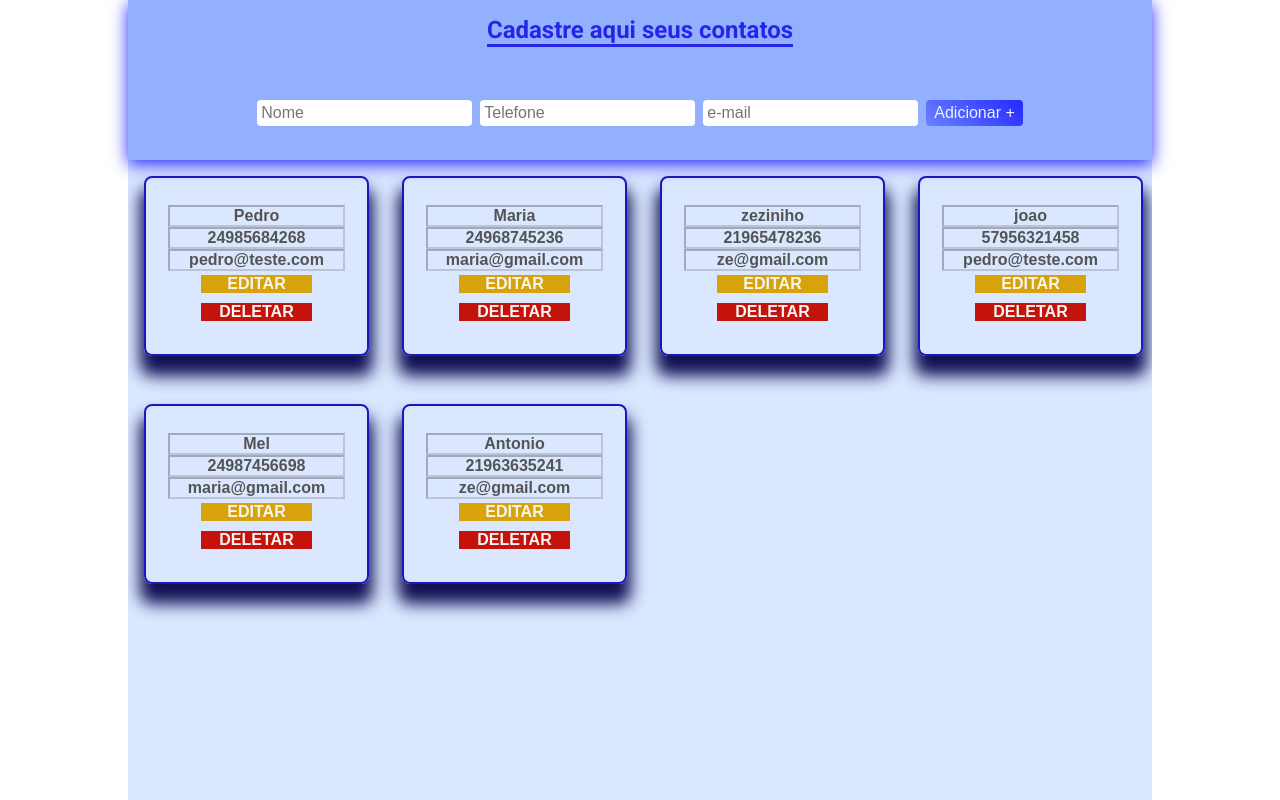
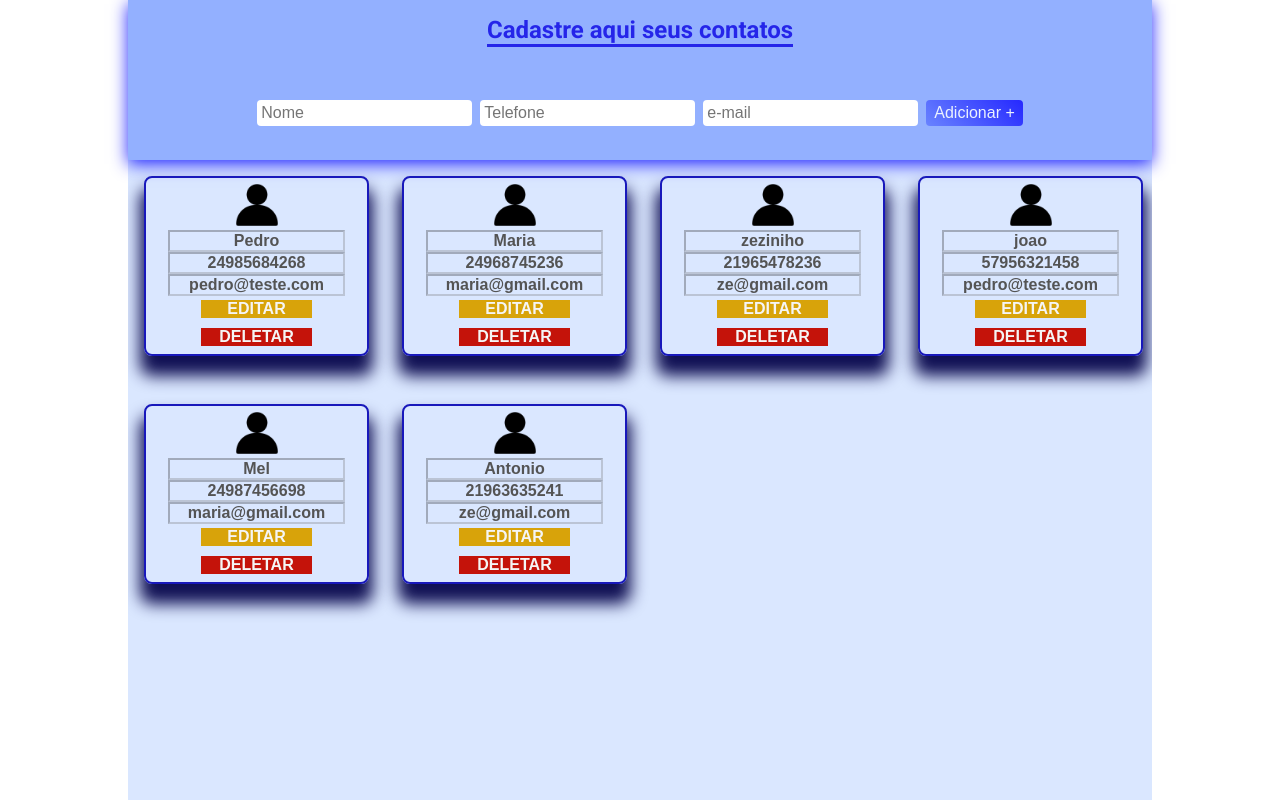
Before and after one commit to PedroTeixeira-dev/modulo-32---exercicio, a React (Create React App) app: page / in a window 1280 px wide. Shown: the top 800 px of the page. Built offline with nearby package versions, Linux system fonts and the light colour scheme.

Commit message:
"ädicionando o icone"

```diff
--- a/src/components/CardContato/index.tsx
+++ b/src/components/CardContato/index.tsx
@@ -1,7 +1,7 @@
 import { useDispatch } from 'react-redux'
 import { Contato } from '../../containers/ListaDeContatos'
 import { CardContato } from './styled'
-// import MinhaImagem from '../../assets/icons/contato.png'
+import MinhaImagem from '../../assets/icons/contato.png'
 import { useState } from 'react'
 import { remover } from '../../store/reducers/contatos'
 
@@ -14,9 +14,8 @@ export const Card = ({ nome, telefone, email }: Contato) => {
 
   return (
     <CardContato>
-      {
-        //<img srcSet={MinhaImagem} />
-      }
+      <img srcSet={MinhaImagem} />
+
       <input disabled={!estaEditando} defaultValue={nome} />
       <input disabled={!estaEditando} defaultValue={telefone} />
       <input disabled={!estaEditando} defaultValue={email} />
```
